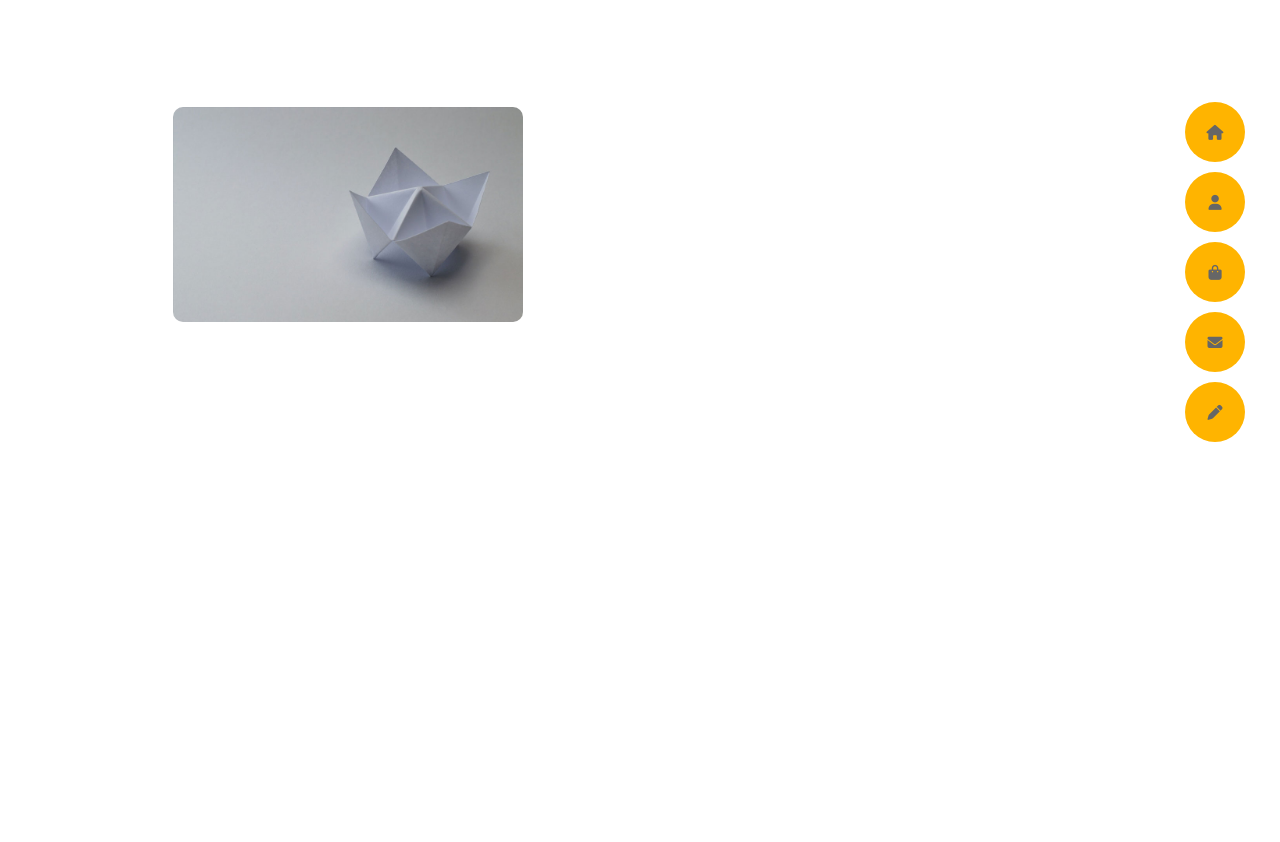
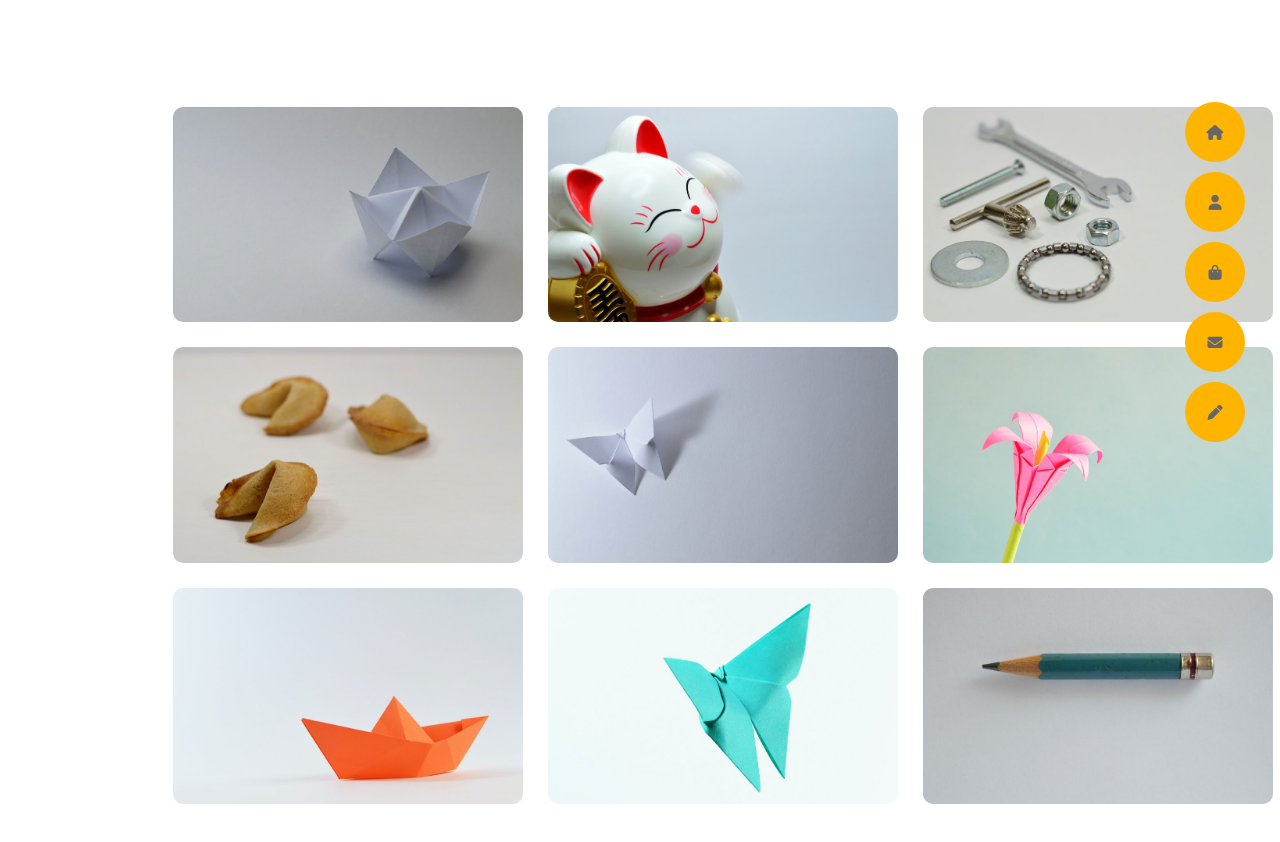
Before and after one commit to charlie-showmi/PROFILE, a plain HTML site: page portfolio.html in a window 1280 px wide. Shown: the part 168-1010 px from the top of the page. Drawn offline with Linux system fonts and the light colour scheme; the site is published under a folder, as on GitHub Pages, so addresses that start at the root find nothing.

Commit message:
image changes are done

```diff
--- a/portfolio.html
+++ b/portfolio.html
@@ -25,15 +25,15 @@
     </div>
 <div class="projectmain">
     <div class="projectdiv">
-      <img src="assets/project-1 (1).jpg" alt=""  class="projectimg">
-      <img src="/assets/project-2.jpg" alt=""  class="projectimg">
-      <img src="/assets/project-3.jpg" alt=""  class="projectimg">
-      <img src="/assets/project-4.jpg" alt=""  class="projectimg">
-      <img src="/assets/project-5.jpg" alt=""  class="projectimg">
-      <img src="/assets/project-6.jpg" alt=""  class="projectimg">
-      <img src="/assets/project-7.jpg" alt=""  class="projectimg">
-      <img src="/assets/project-8.jpg" alt=""  class="projectimg">
-      <img src="/assets/project-9.jpg" alt=""  class="projectimg">
+      <img src="./assets/project-1 (1).jpg" alt=""  class="projectimg">
+      <img src="./assets/project-2.jpg" alt=""  class="projectimg">
+      <img src="./assets/project-3.jpg" alt=""  class="projectimg">
+      <img src="./assets/project-4.jpg" alt=""  class="projectimg">
+      <img src="./assets/project-5.jpg" alt=""  class="projectimg">
+      <img src="./assets/project-6.jpg" alt=""  class="projectimg">
+      <img src="./assets/project-7.jpg" alt=""  class="projectimg">
+      <img src="./assets/project-8.jpg" alt=""  class="projectimg">
+      <img src="./assets/project-9.jpg" alt=""  class="projectimg">
     </div>
 
   </div>
```
Also changed, not shown: blog.html (+2 -2 lines), contact.html (+2 -2 lines), index.html (+1 -1 lines).
